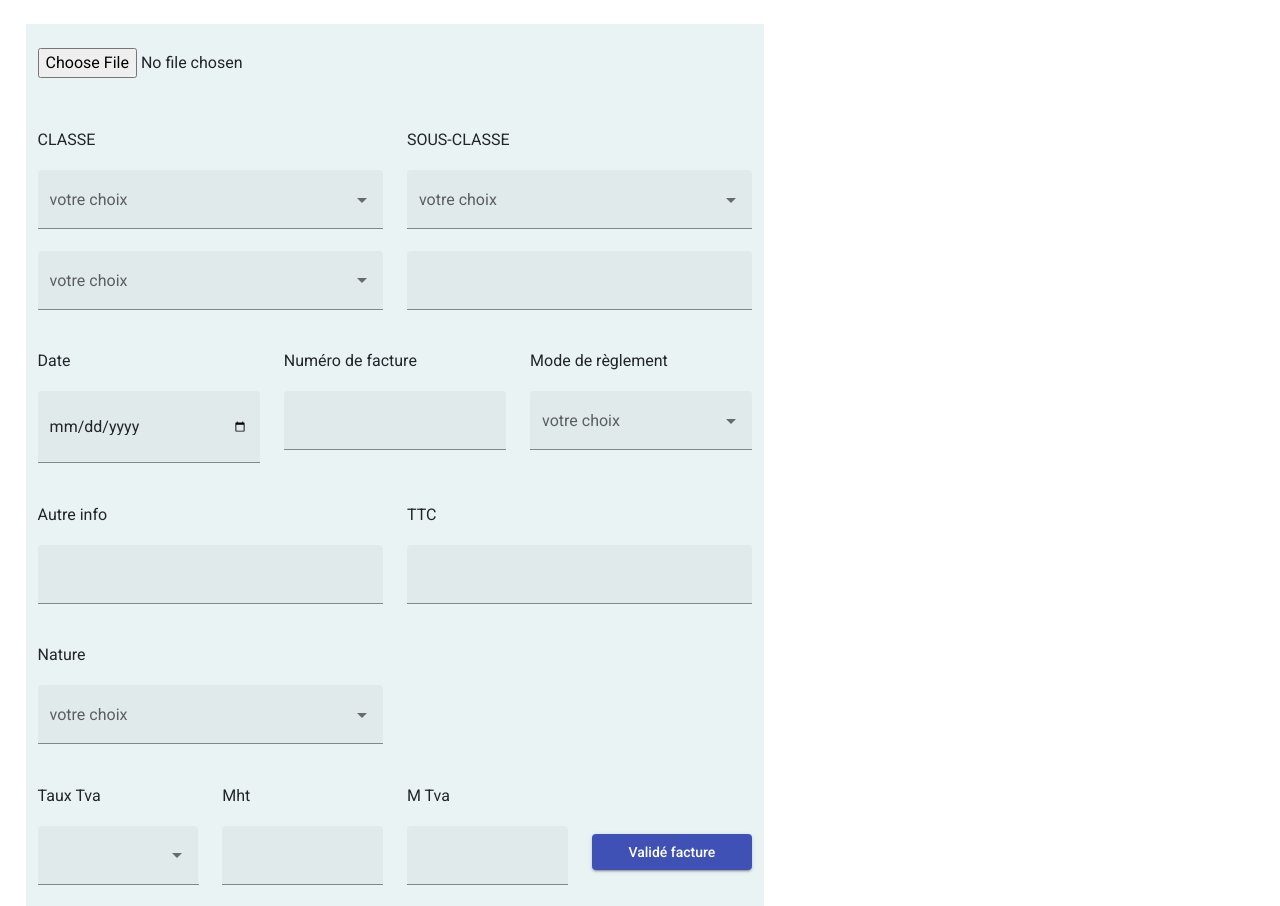
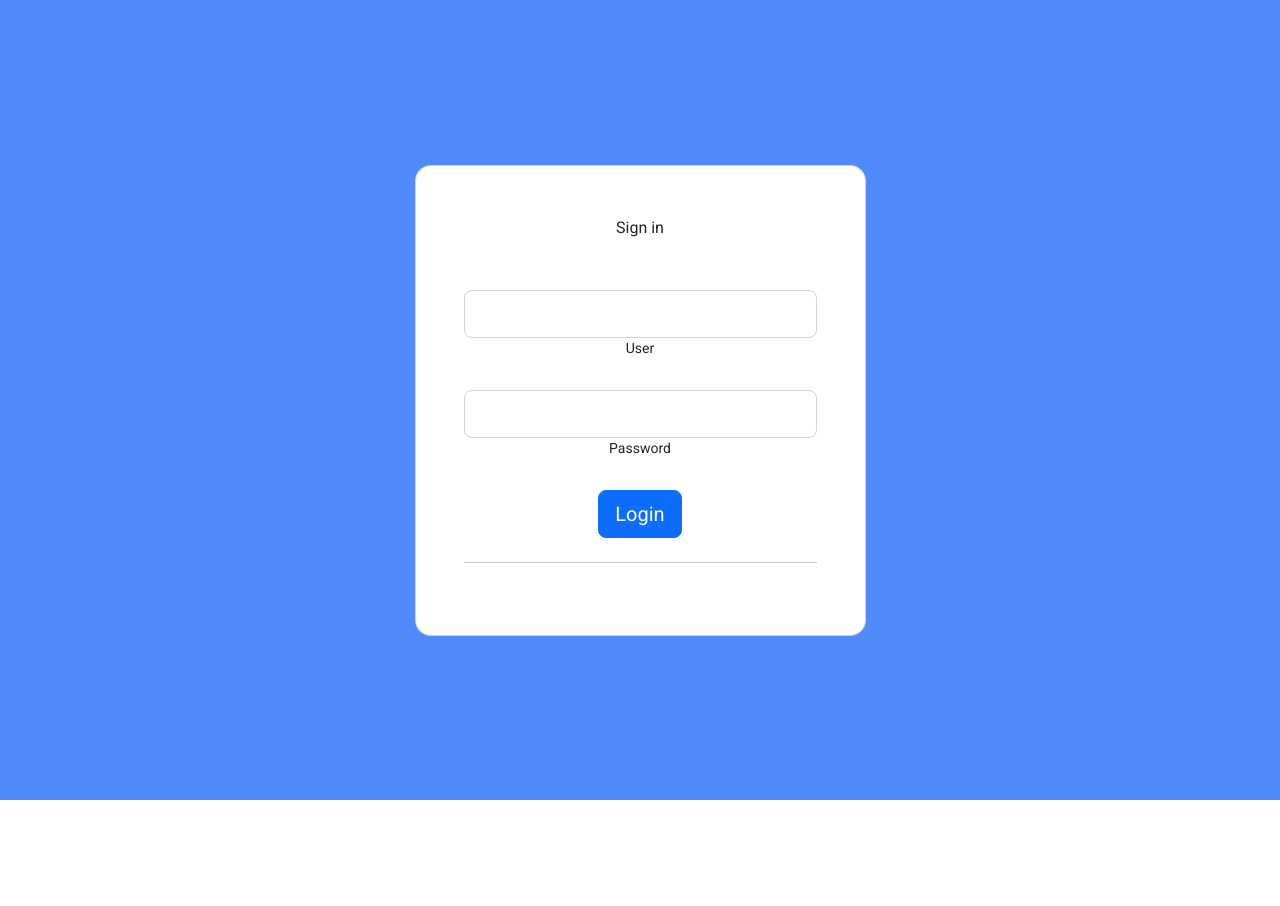
Before and after one commit to tounaf/compta-hery, an Angular app: page / in a window 1280 px wide. After the commit the page ends 800 px from the top, so only its background shows below. Built offline with nearby package versions, Linux system fonts and the light colour scheme.

Commit message:
ajout login

```diff
--- a/src/app/app-routing.module.ts
+++ b/src/app/app-routing.module.ts
@@ -1,7 +1,27 @@
 import { NgModule } from '@angular/core';
 import { RouterModule, Routes } from '@angular/router';
+import { ComptaComponent } from './compta/compta.component';
+import { LoginComponent } from './login/login.component';
 
-const routes: Routes = [];
+const routes: Routes = [
+      {
+        path: '',
+        component: LoginComponent,
+      },
+      {
+        path: 'compta',
+        component: ComptaComponent,
+      },
+      {
+        path: 'login',
+        component: LoginComponent,
+      }
+      // ,
+      // {
+      //   path:"**",
+      //   component: errorpagecomponent
+      // }
+];
 
 @NgModule({
   imports: [RouterModule.forRoot(routes)],
--- a/src/app/app.component.html
+++ b/src/app/app.component.html
@@ -1,5 +1,6 @@
 
 
 <router-outlet>
-  <app-compta></app-compta>
+  <!-- <app-compta></app-compta> -->
+  <!-- <app-login></app-login> -->
 </router-outlet>
--- a/src/app/app.module.ts
+++ b/src/app/app.module.ts
@@ -10,6 +10,7 @@ import { FormsModule, ReactiveFormsModule } from '@angular/forms';
 import { ComptaComponent } from './compta/compta.component';
 import { LoginComponent } from './login/login.component';
 import { MatSelectModule } from '@angular/material/select';
+import { RouterModule, Routes } from '@angular/router';
 
 @NgModule({
   declarations: [
--- a/src/app/login/login.component.html
+++ b/src/app/login/login.component.html
@@ -1 +1,31 @@
-<p>login works!</p>
+<section class="vh-100" style="background-color: #508bfc;">
+    <div class="container py-5 h-100">
+      <div class="row d-flex justify-content-center align-items-center h-100">
+        <div class="col-12 col-md-8 col-lg-6 col-xl-5">
+          <div class="card shadow-2-strong" style="border-radius: 1rem;">
+            <div class="card-body p-5 text-center">
+                <form [formGroup]="form">
+                    <h3 class="mb-5">Sign in</h3>
+
+                    <div class="form-outline mb-4">
+                        <input formControlName="user" id="typeEmailX-2" class="form-control form-control-lg" />
+                        <label class="form-label" for="typeEmailX-2">User</label>
+                    </div>
+
+                    <div class="form-outline mb-4">
+                        <input formControlName="pw" id="typePasswordX-2" class="form-control form-control-lg" />
+                        <label class="form-label" for="typePasswordX-2">Password</label>
+                    </div>
+
+
+
+                    <button class="btn btn-primary btn-lg btn-block" (click)="login()">Login</button>
+                </form>
+              <hr class="my-4">
+
+            </div>
+          </div>
+        </div>
+      </div>
+    </div>
+  </section>
--- a/src/app/login/login.component.ts
+++ b/src/app/login/login.component.ts
@@ -1,4 +1,12 @@
 import { Component, OnInit } from '@angular/core';
+import { FormArray, FormBuilder, FormControl, FormGroup, Validators } from '@angular/forms';
+import { Router, Params, ActivatedRoute } from '@angular/router';
+import { relative } from 'path';
+
+interface User {
+  user: string;
+  pw: string;
+}
 
 @Component({
   selector: 'app-login',
@@ -6,10 +14,36 @@ import { Component, OnInit } from '@angular/core';
   styleUrls: ['./login.component.scss']
 })
 export class LoginComponent implements OnInit {
+  form: FormGroup;
+  user: any = '';
+  pw: any = '';
 
-  constructor() { }
+  constructor(
+    private formBuilder: FormBuilder,
+    private routes: ActivatedRoute,
+    private fb: FormBuilder,
+    private router: Router,
+    ) {
+    this.form = new FormGroup({
+    });
+
+  }
 
   ngOnInit(): void {
+    this.form = this.formBuilder.group({
+      user: [''],
+      pw: [''],
+    });
+  }
+
+  login(){
+    console.log(this.form.get('user')?.value);
+    console.log(this.form.get('pw')?.value);
+    if(this.form.get('user')?.value == "admin" && this.form.get('pw')?.value == "admin"){
+      this.router.navigateByUrl('compta')
+    }else{
+      this.router.navigateByUrl('login')
+    }
   }
 
 }
```
